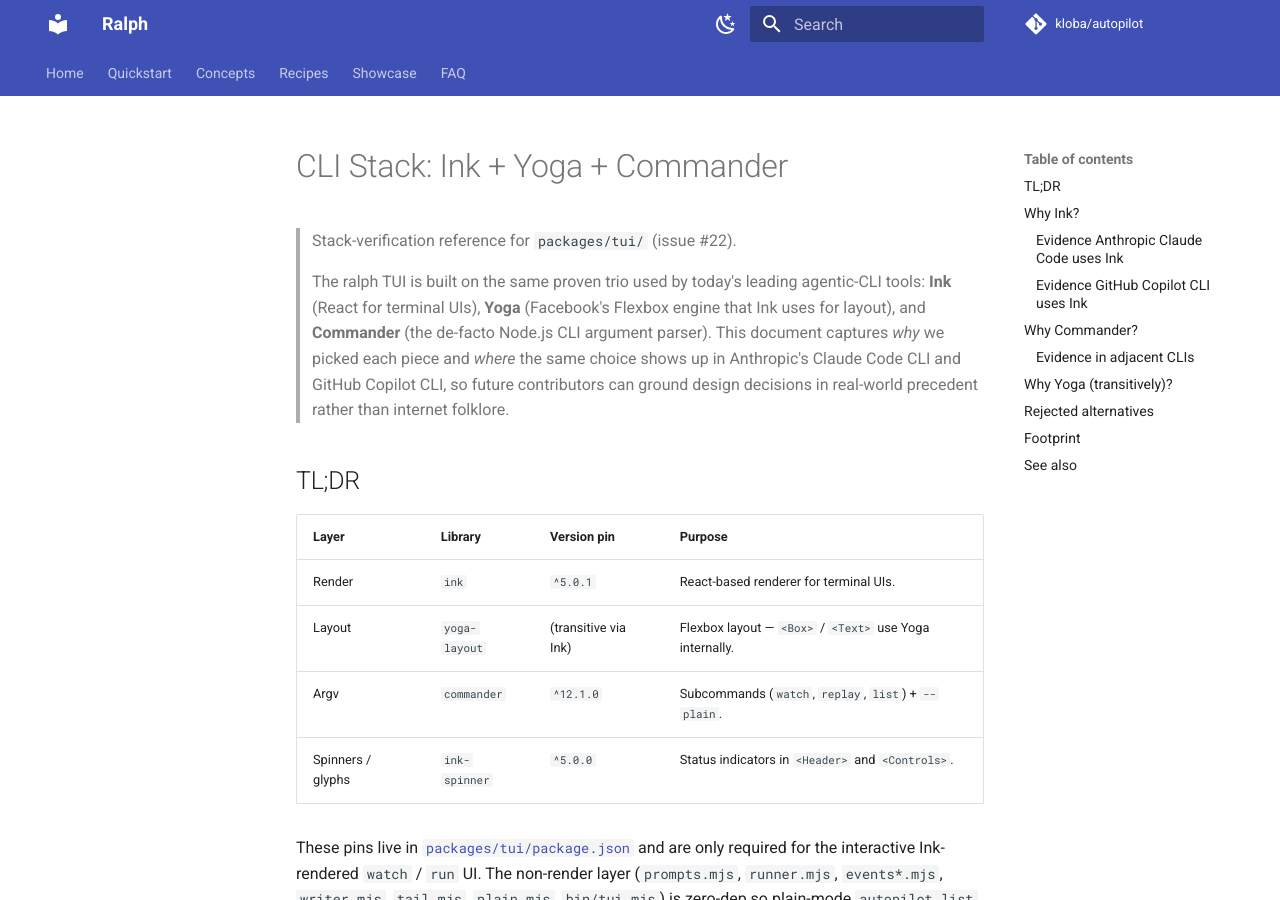
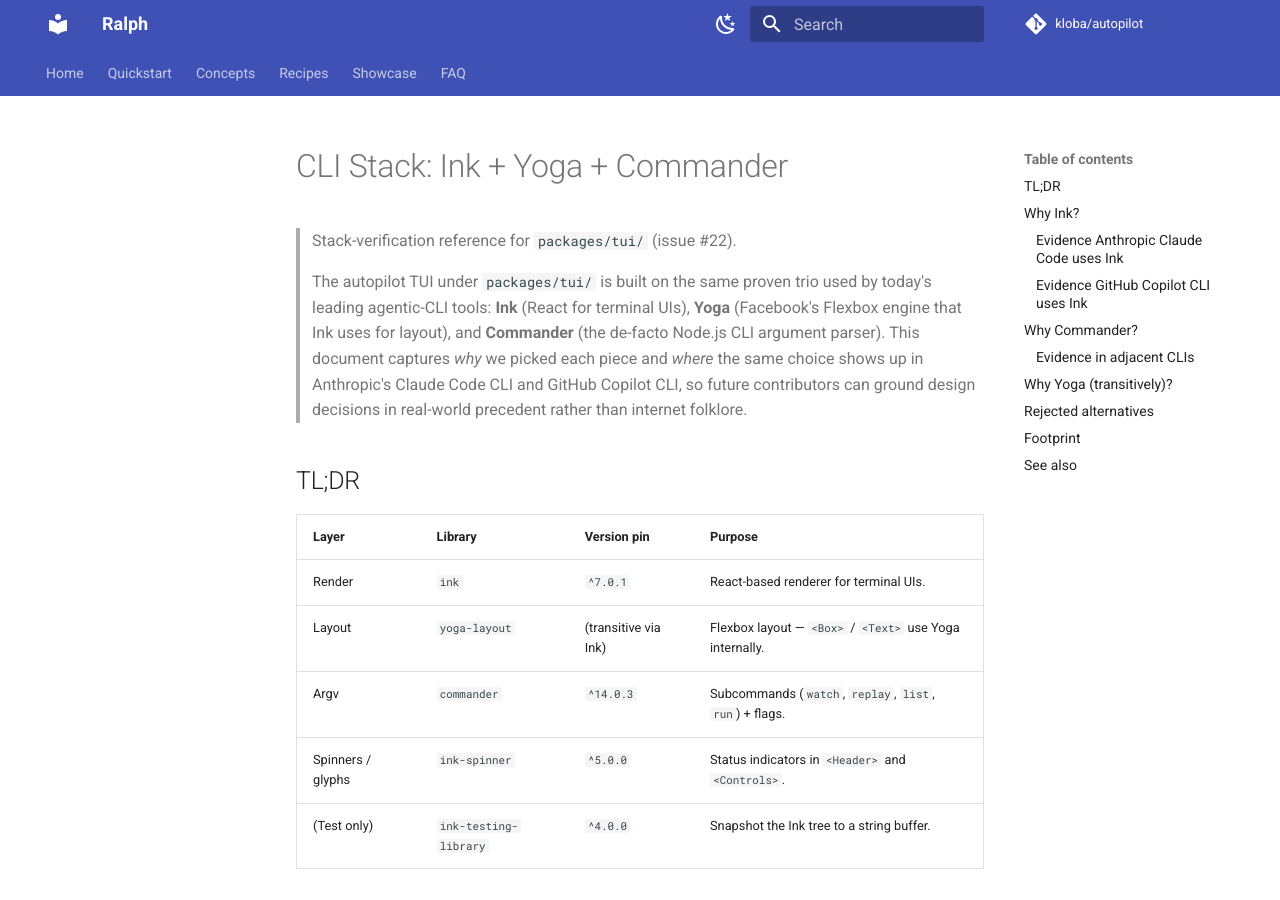
Before and after one commit to kloba/copilot-ralph-extension, an MkDocs documentation site: the page built from docs/cli-stack.md, in a window 1280 px wide and 900 px high. Built offline with MkDocs 1.6.1 and Material for MkDocs 9.7.7, drawn with Linux system fonts in a browser that asks for light colours; comment, search, counter and statistics services are not loaded.

Commit message:
docs(cli-stack): rebrand to autopilot + refresh pin-version table (refs #65)
Sweep "ralph TUI" → "autopilot TUI under packages/tui/" in the page
intro and refresh the TL;DR pin table to reflect main HEAD:

- ink ^5.0.1 → ^7.0.1
- commander ^12.1.0 → ^14.0.3 (and updated subcommand list)
- add (Test only) row for ink-testing-library ^4.0.0

The "Why Ink/Commander/Yoga" sections, evidence subsections, rejected
alternatives, footprint, and see-also links are unchanged.

```diff
--- a/docs/cli-stack.md
+++ b/docs/cli-stack.md
@@ -2,23 +2,24 @@
 
 > Stack-verification reference for `packages/tui/` (issue #22).
 >
-> The ralph TUI is built on the same proven trio used by today's leading
-> agentic-CLI tools: **Ink** (React for terminal UIs), **Yoga**
-> (Facebook's Flexbox engine that Ink uses for layout), and **Commander**
-> (the de-facto Node.js CLI argument parser). This document captures
-> *why* we picked each piece and *where* the same choice shows up in
-> Anthropic's Claude Code CLI and GitHub Copilot CLI, so future
-> contributors can ground design decisions in real-world precedent
-> rather than internet folklore.
+> The autopilot TUI under `packages/tui/` is built on the same proven
+> trio used by today's leading agentic-CLI tools: **Ink** (React for
+> terminal UIs), **Yoga** (Facebook's Flexbox engine that Ink uses for
+> layout), and **Commander** (the de-facto Node.js CLI argument parser).
+> This document captures *why* we picked each piece and *where* the same
+> choice shows up in Anthropic's Claude Code CLI and GitHub Copilot CLI,
+> so future contributors can ground design decisions in real-world
+> precedent rather than internet folklore.
 
 ## TL;DR
 
-| Layer            | Library     | Version pin           | Purpose                                                  |
-| ---------------- | ----------- | --------------------- | -------------------------------------------------------- |
-| Render           | `ink`       | `^5.0.1`              | React-based renderer for terminal UIs.                   |
-| Layout           | `yoga-layout` | (transitive via Ink)| Flexbox layout — `<Box>` / `<Text>` use Yoga internally. |
-| Argv             | `commander` | `^12.1.0`             | Subcommands (`watch`, `replay`, `list`) + `--plain`.     |
-| Spinners / glyphs | `ink-spinner` | `^5.0.0`           | Status indicators in `<Header>` and `<Controls>`.        |
+| Layer             | Library               | Version pin          | Purpose                                                  |
+| ----------------- | --------------------- | -------------------- | -------------------------------------------------------- |
+| Render            | `ink`                 | `^7.0.1`             | React-based renderer for terminal UIs.                   |
+| Layout            | `yoga-layout`         | (transitive via Ink) | Flexbox layout — `<Box>` / `<Text>` use Yoga internally. |
+| Argv              | `commander`           | `^14.0.3`            | Subcommands (`watch`, `replay`, `list`, `run`) + flags.  |
+| Spinners / glyphs | `ink-spinner`         | `^5.0.0`             | Status indicators in `<Header>` and `<Controls>`.        |
+| (Test only)       | `ink-testing-library` | `^4.0.0`             | Snapshot the Ink tree to a string buffer.                |
 
 These pins live in [`packages/tui/package.json`](../packages/tui/package.json)
 and are only required for the interactive Ink-rendered `watch` / `run`
```
